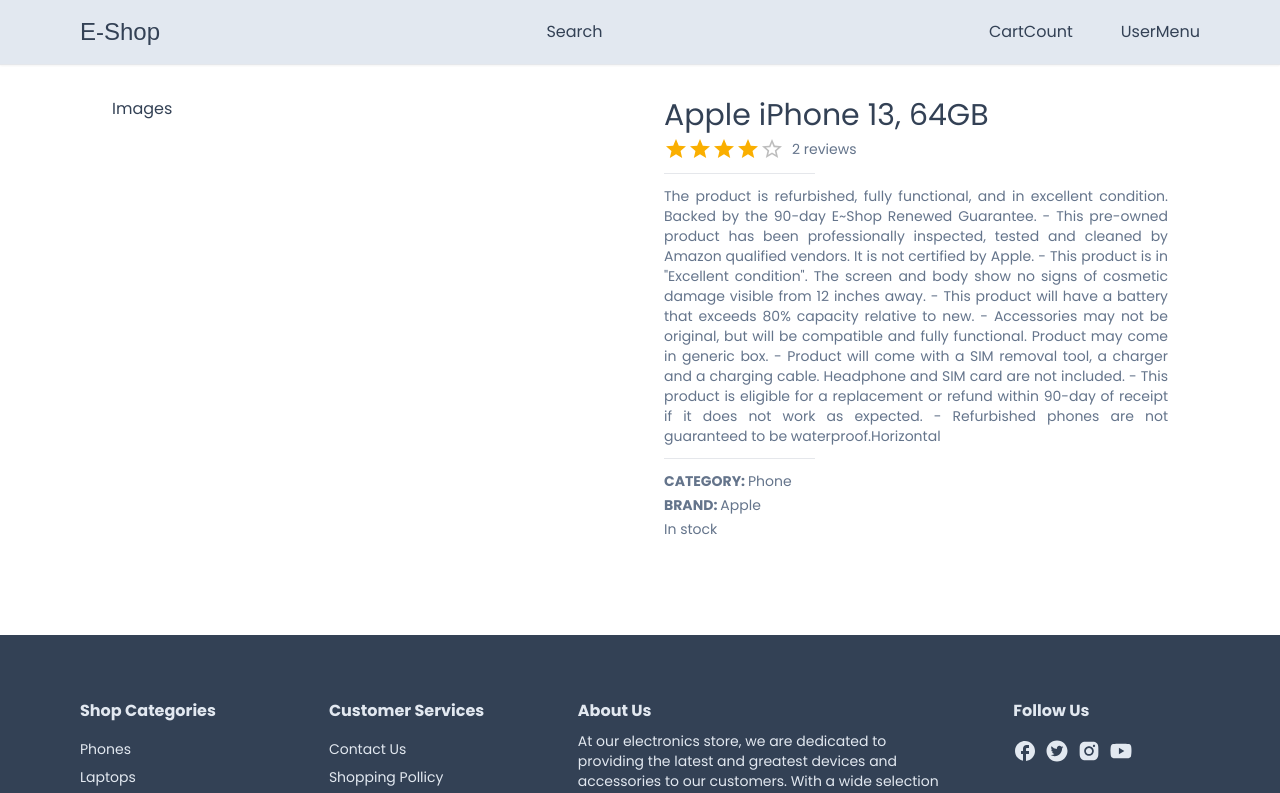
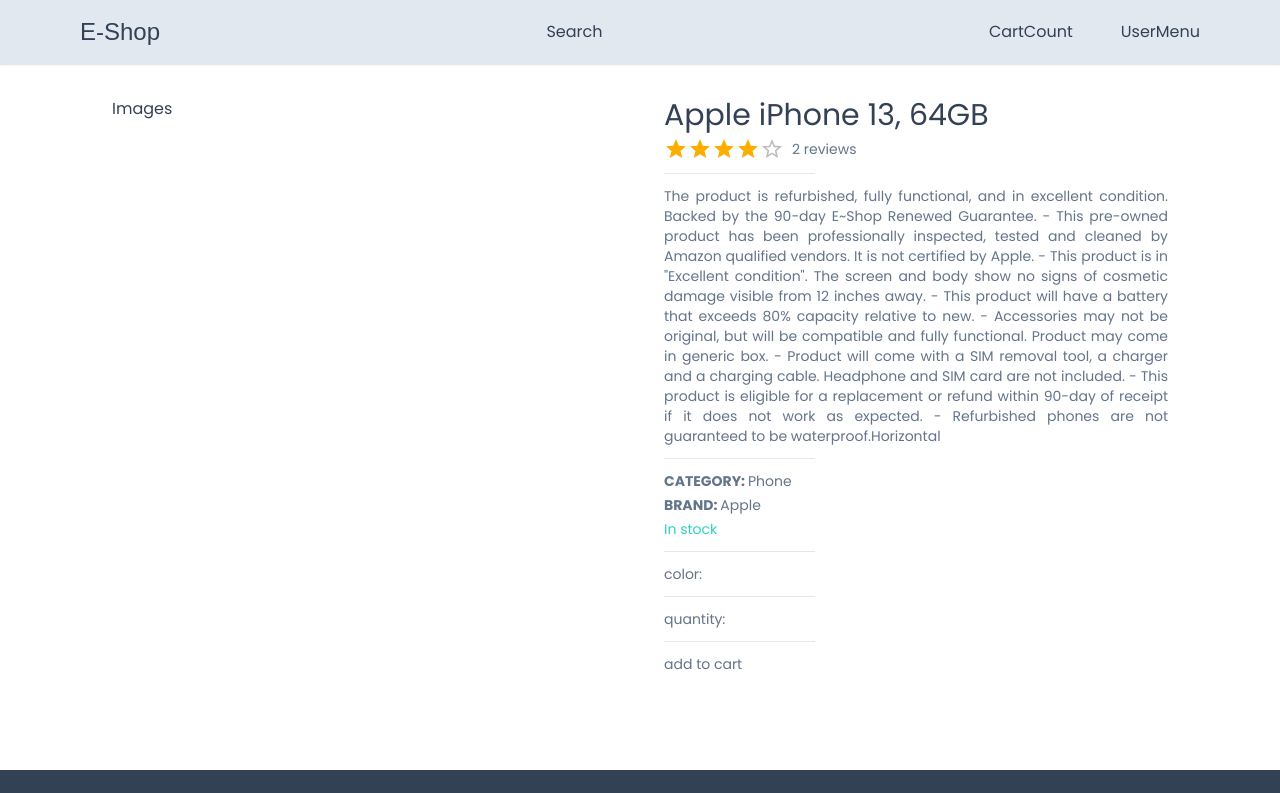
Before and after one commit to Alek30k/E-shop, a Next.js app: page /product/1 in a window 1280 px wide. Shown: the top 793 px of the page. Built offline with nearby package versions, Linux system fonts and the light colour scheme; a web font is replaced by a local one.

Commit message:
last commit

```diff
--- a/app/product/ProductDetails.tsx
+++ b/app/product/ProductDetails.tsx
@@ -5,6 +5,21 @@ import { Rating } from "@mui/material";
 interface ProductDetailsProps {
   product: any;
 }
+
+export type CartProductType = {
+  id: string;
+  name: string;
+  description: string;
+  category: string;
+  brand: string;
+  selectedImg: SelecteImgType;
+};
+
+export type SelecteImgType = {
+  color: string;
+  colorCode: string;
+  image: string;
+};
 
 const Horizontal = () => {
   return <hr className="w-[30%] my-2" />;
@@ -33,7 +48,15 @@ const ProductDetails = ({ product }: ProductDetailsProps) => {
         <div>
           <span className="font-semibold">BRAND: </span> {product.brand}
         </div>
-        <div>{product.inStock ? "In stock" : "Out of stock"}</div>
+        <div className={product.inStock ? "text-teal-400" : "text-rose-400"}>
+          {product.inStock ? "In stock" : "Out of stock"}
+        </div>
+        <Horizontal />
+        <div>color: </div>
+        <Horizontal />
+        <div>quantity: </div>
+        <Horizontal />
+        <div>add to cart</div>
       </div>
     </div>
   );
```
